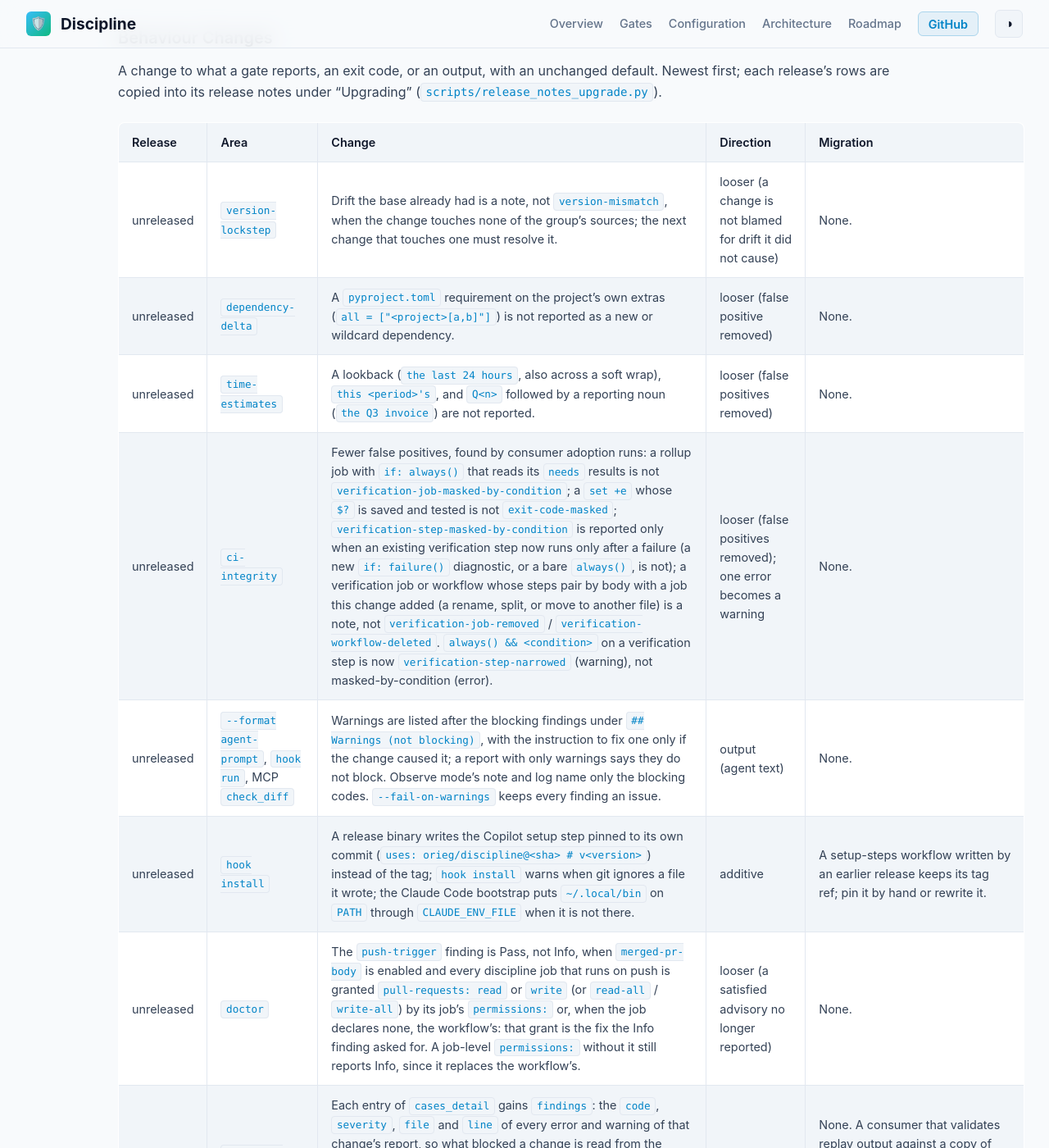
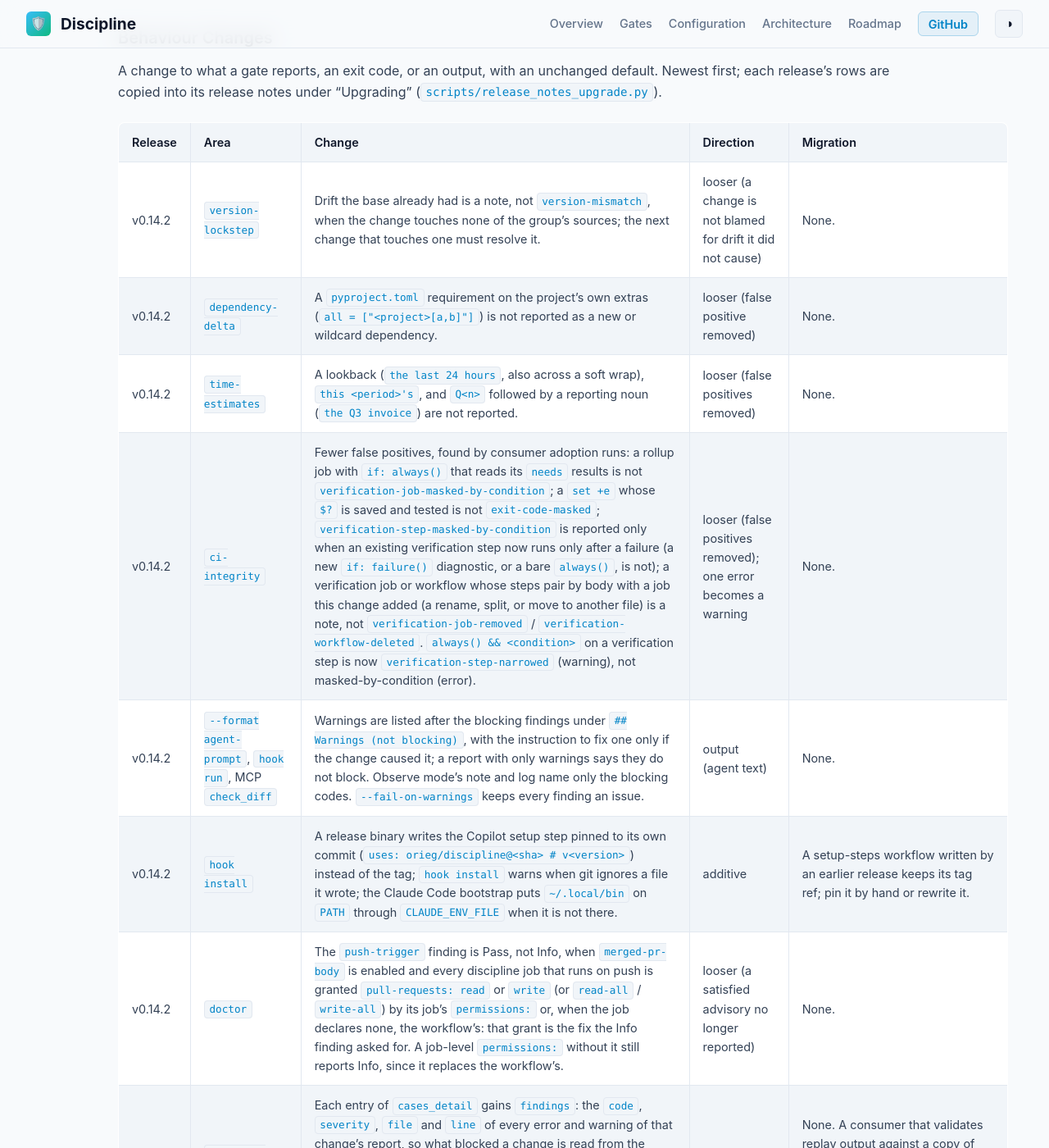
Before and after one commit to actions-marketplace-validations/orieg_discipline, a Jekyll site: the page built from docs/ROADMAP.md, in a window 1280 px wide and 1400 px high, scrolled down 25628 px. Shown: the whole window at 82% size. Built offline with Jekyll 4.4.1, drawn with Linux system fonts in a browser that asks for light colours; some of the changed text lies outside the part shown.

Commit message:
chore(release): bump version to 0.14.2 with its ledger rows (#239)

```diff
--- a/Cargo.toml
+++ b/Cargo.toml
@@ -1,6 +1,6 @@
 [package]
 name = "discipline"
-version = "0.14.1"
+version = "0.14.2"
 edition = "2021"
 rust-version = "1.90"
 authors = ["Nicolas Brousse <nicolas@brousse.info>"]
--- a/docs/ROADMAP.md
+++ b/docs/ROADMAP.md
@@ -374,17 +374,17 @@ A change to what a gate reports, an exit code, or an output, with an unchanged d
 
 | Release | Area | Change | Direction | Migration |
 |---|---|---|---|---|
-| unreleased | `version-lockstep` | Drift the base already had is a note, not `version-mismatch`, when the change touches none of the group's sources; the next change that touches one must resolve it. | looser (a change is not blamed for drift it did not cause) | None. |
-| unreleased | `dependency-delta` | A `pyproject.toml` requirement on the project's own extras (`all = ["<project>[a,b]"]`) is not reported as a new or wildcard dependency. | looser (false positive removed) | None. |
-| unreleased | `time-estimates` | A lookback (`the last 24 hours`, also across a soft wrap), `this <period>'s`, and `Q<n>` followed by a reporting noun (`the Q3 invoice`) are not reported. | looser (false positives removed) | None. |
-| unreleased | `ci-integrity` | Fewer false positives, found by consumer adoption runs: a rollup job with `if: always()` that reads its `needs` results is not `verification-job-masked-by-condition`; a `set +e` whose `$?` is saved and tested is not `exit-code-masked`; `verification-step-masked-by-condition` is reported only when an existing verification step now runs only after a failure (a new `if: failure()` diagnostic, or a bare `always()`, is not); a verification job or workflow whose steps pair by body with a job this change added (a rename, split, or move to another file) is a note, not `verification-job-removed` / `verification-workflow-deleted`. `always() && <condition>` on a verification step is now `verification-step-narrowed` (warning), not masked-by-condition (error). | looser (false positives removed); one error becomes a warning | None. |
-| unreleased | `--format agent-prompt`, `hook run`, MCP `check_diff` | Warnings are listed after the blocking findings under `## Warnings (not blocking)`, with the instruction to fix one only if the change caused it; a report with only warnings says they do not block. Observe mode's note and log name only the blocking codes. `--fail-on-warnings` keeps every finding an issue. | output (agent text) | None. |
-| unreleased | `hook install` | A release binary writes the Copilot setup step pinned to its own commit (`uses: orieg/discipline@<sha> # v<version>`) instead of the tag; `hook install` warns when git ignores a file it wrote; the Claude Code bootstrap puts `~/.local/bin` on `PATH` through `CLAUDE_ENV_FILE` when it is not there. | additive | A setup-steps workflow written by an earlier release keeps its tag ref; pin it by hand or rewrite it. |
-| unreleased | `doctor` | The `push-trigger` finding is Pass, not Info, when `merged-pr-body` is enabled and every discipline job that runs on push is granted `pull-requests: read` or `write` (or `read-all` / `write-all`) by its job's `permissions:` or, when the job declares none, the workflow's: that grant is the fix the Info finding asked for. A job-level `permissions:` without it still reports Info, since it replaces the workflow's. | looser (a satisfied advisory no longer reported) | None. |
-| unreleased | `replay --json` | Each entry of `cases_detail` gains `findings`: the `code`, `severity`, `file` and `line` of every error and warning of that change's report, so what blocked a change is read from the replay instead of a `check` per commit. The message is never included, since a finding can echo secret material. `discipline.replay.schema.json` gains the field; its `schema_version` stays 1. | additive | None. A consumer that validates replay output against a copy of the old schema with `additionalProperties: false` updates its copy. |
-| unreleased | `check` | New environment variable `DISCIPLINE_PR_BODY_FILE` names the file `--pr-body-file` would: the flag wins over it, and it wins over `PR_BODY`. Before, it was silently ignored. The agent hooks (`hook run`) and `replay` clear it for the checks they run, as they clear `PR_BODY`. | additive | None, unless a pipeline set `DISCIPLINE_PR_BODY_FILE` for another purpose: its file is now read as the pull-request body. |
-| unreleased | `baseline --migrate` | With no baseline file, `baseline --migrate` prints a note that there is nothing to migrate and exits 0, so an adoption script can run it unconditionally; before, it was an error (exit 2). A baseline file that cannot be read still exits 2. | looser | None. |
-| unreleased | `doctor` | A workflow step that uses the action with `install_only: true` (as `hook install --agent copilot --cloud-agent` writes) is no longer counted as a discipline job: its triggers, token and push runs are not reported, so `doctor --strict` no longer fails on the Copilot setup steps. A step whose `install_only` is an expression still counts. | looser (a false warning removed) | None. |
+| v0.14.2 | `version-lockstep` | Drift the base already had is a note, not `version-mismatch`, when the change touches none of the group's sources; the next change that touches one must resolve it. | looser (a change is not blamed for drift it did not cause) | None. |
+| v0.14.2 | `dependency-delta` | A `pyproject.toml` requirement on the project's own extras (`all = ["<project>[a,b]"]`) is not reported as a new or wildcard dependency. | looser (false positive removed) | None. |
+| v0.14.2 | `time-estimates` | A lookback (`the last 24 hours`, also across a soft wrap), `this <period>'s`, and `Q<n>` followed by a reporting noun (`the Q3 invoice`) are not reported. | looser (false positives removed) | None. |
+| v0.14.2 | `ci-integrity` | Fewer false positives, found by consumer adoption runs: a rollup job with `if: always()` that reads its `needs` results is not `verification-job-masked-by-condition`; a `set +e` whose `$?` is saved and tested is not `exit-code-masked`; `verification-step-masked-by-condition` is reported only when an existing verification step now runs only after a failure (a new `if: failure()` diagnostic, or a bare `always()`, is not); a verification job or workflow whose steps pair by body with a job this change added (a rename, split, or move to another file) is a note, not `verification-job-removed` / `verification-workflow-deleted`. `always() && <condition>` on a verification step is now `verification-step-narrowed` (warning), not masked-by-condition (error). | looser (false positives removed); one error becomes a warning | None. |
+| v0.14.2 | `--format agent-prompt`, `hook run`, MCP `check_diff` | Warnings are listed after the blocking findings under `## Warnings (not blocking)`, with the instruction to fix one only if the change caused it; a report with only warnings says they do not block. Observe mode's note and log name only the blocking codes. `--fail-on-warnings` keeps every finding an issue. | output (agent text) | None. |
+| v0.14.2 | `hook install` | A release binary writes the Copilot setup step pinned to its own commit (`uses: orieg/discipline@<sha> # v<version>`) instead of the tag; `hook install` warns when git ignores a file it wrote; the Claude Code bootstrap puts `~/.local/bin` on `PATH` through `CLAUDE_ENV_FILE` when it is not there. | additive | A setup-steps workflow written by an earlier release keeps its tag ref; pin it by hand or rewrite it. |
+| v0.14.2 | `doctor` | The `push-trigger` finding is Pass, not Info, when `merged-pr-body` is enabled and every discipline job that runs on push is granted `pull-requests: read` or `write` (or `read-all` / `write-all`) by its job's `permissions:` or, when the job declares none, the workflow's: that grant is the fix the Info finding asked for. A job-level `permissions:` without it still reports Info, since it replaces the workflow's. | looser (a satisfied advisory no longer reported) | None. |
+| v0.14.2 | `replay --json` | Each entry of `cases_detail` gains `findings`: the `code`, `severity`, `file` and `line` of every error and warning of that change's report, so what blocked a change is read from the replay instead of a `check` per commit. The message is never included, since a finding can echo secret material. `discipline.replay.schema.json` gains the field; its `schema_version` stays 1. | additive | None. A consumer that validates replay output against a copy of the old schema with `additionalProperties: false` updates its copy. |
+| v0.14.2 | `check` | New environment variable `DISCIPLINE_PR_BODY_FILE` names the file `--pr-body-file` would: the flag wins over it, and it wins over `PR_BODY`. Before, it was silently ignored. The agent hooks (`hook run`) and `replay` clear it for the checks they run, as they clear `PR_BODY`. | additive | None, unless a pipeline set `DISCIPLINE_PR_BODY_FILE` for another purpose: its file is now read as the pull-request body. |
+| v0.14.2 | `baseline --migrate` | With no baseline file, `baseline --migrate` prints a note that there is nothing to migrate and exits 0, so an adoption script can run it unconditionally; before, it was an error (exit 2). A baseline file that cannot be read still exits 2. | looser | None. |
+| v0.14.2 | `doctor` | A workflow step that uses the action with `install_only: true` (as `hook install --agent copilot --cloud-agent` writes) is no longer counted as a discipline job: its triggers, token and push runs are not reported, so `doctor --strict` no longer fails on the Copilot setup steps. A step whose `install_only` is an expression still counts. | looser (a false warning removed) | None. |
 | v0.14.1 | `hook run`, `hook install`, MCP | New `hook run --observe` (and `hook install --observe`, which writes it): the check runs but never blocks; what would have blocked is said on stderr, marked as observe mode, and appended to `<git dir>/discipline/hook-observe.log`. The text an agent reads when a check cannot run now names the reason and gate (`discipline could not check this change (reason: tool-missing, gate miri)`), in the hook and in MCP `check_diff`. | additive | None. |
 | v0.14.0 | `version-lockstep`, `manifest-sync` | `DISCIPLINE_REPLAY_CASE`, which lets `discipline replay` skip a group or rule whose file neither side has, is honoured only when the base is the commit replay builds; set in a CI job or by hand, a missing file stays a configuration error (exit 2). | stricter | None, unless a pipeline set `DISCIPLINE_REPLAY_CASE`: remove it. |
 | v0.14.0 | `dependency-delta` | `uv.lock`, `composer.lock` and `Gemfile.lock` are read entry by entry, as the other lockfiles are: an entry from a new source, a dropped integrity hash and a deleted lockfile are findings, and the package count note is filled. Before, the gate never collected these files, though their parsers existed. | stricter | A Python (uv), PHP or Ruby project can receive lockfile findings it did not before. |
--- a/templates/argo-workflow-template.yaml
+++ b/templates/argo-workflow-template.yaml
@@ -22,7 +22,7 @@ spec:
         value: ""
         description: "Pull request body markdown text for directive and hygiene inspection"
       - name: discipline-image
-        # Major tag tracks the latest v0 release; pin an exact version (v0.14.1) or a digest for reproducible gating.
+        # Major tag tracks the latest v0 release; pin an exact version (v0.14.2) or a digest for reproducible gating.
         value: "ghcr.io/orieg/discipline:v0"
         description: "Discipline container image"
 
--- a/templates/azure-pipelines.yml
+++ b/templates/azure-pipelines.yml
@@ -16,7 +16,7 @@ pool:
   vmImage: 'ubuntu-latest'
 
 container:
-  # Major tag tracks the latest v0 release; pin an exact version (v0.14.1) or a digest for reproducible gating.
+  # Major tag tracks the latest v0 release; pin an exact version (v0.14.2) or a digest for reproducible gating.
   image: ghcr.io/orieg/discipline:v0
   options: --user 10001:10001
 
--- a/templates/bitbucket-pipelines.yml
+++ b/templates/bitbucket-pipelines.yml
@@ -2,7 +2,7 @@
 # Bitbucket Pipelines template for Discipline Diff Sentinel & AI Coding Agent Gatekeeper
 # Reference: https://support.atlassian.com/bitbucket-cloud/docs/configure-bitbucket-pipelinesyml/
 
-# Major tag tracks the latest v0 release; pin an exact version (v0.14.1) or a digest for reproducible gating.
+# Major tag tracks the latest v0 release; pin an exact version (v0.14.2) or a digest for reproducible gating.
 image: ghcr.io/orieg/discipline:v0
 
 pipelines:
--- a/templates/circleci-config.yml
+++ b/templates/circleci-config.yml
@@ -7,7 +7,7 @@ version: 2.1
 jobs:
   discipline-check:
     docker:
-      # Major tag tracks the latest v0 release; pin an exact version (v0.14.1) or a digest for reproducible gating.
+      # Major tag tracks the latest v0 release; pin an exact version (v0.14.2) or a digest for reproducible gating.
       - image: ghcr.io/orieg/discipline:v0
         user: "10001:10001"
     steps:
--- a/templates/discipline.gitlab-ci.yml
+++ b/templates/discipline.gitlab-ci.yml
@@ -9,7 +9,7 @@ spec:
       default: test
       description: "Pipeline stage in which the discipline check job runs"
     image:
-      # Major tag tracks the latest v0 release; pin an exact version (v0.14.1) or a digest for reproducible gating.
+      # Major tag tracks the latest v0 release; pin an exact version (v0.14.2) or a digest for reproducible gating.
       default: "ghcr.io/orieg/discipline:v0"
       description: "Container image containing the statically-linked discipline binary"
     base_ref:
```
Also changed, not shown: docs/CONFIGURATION.md (+6 -6 lines), docs/guides/ci-platforms.md (+5 -5 lines), docs/index.html (+4 -4 lines), .pre-commit-hooks.yaml, README.md, 4 other files.
